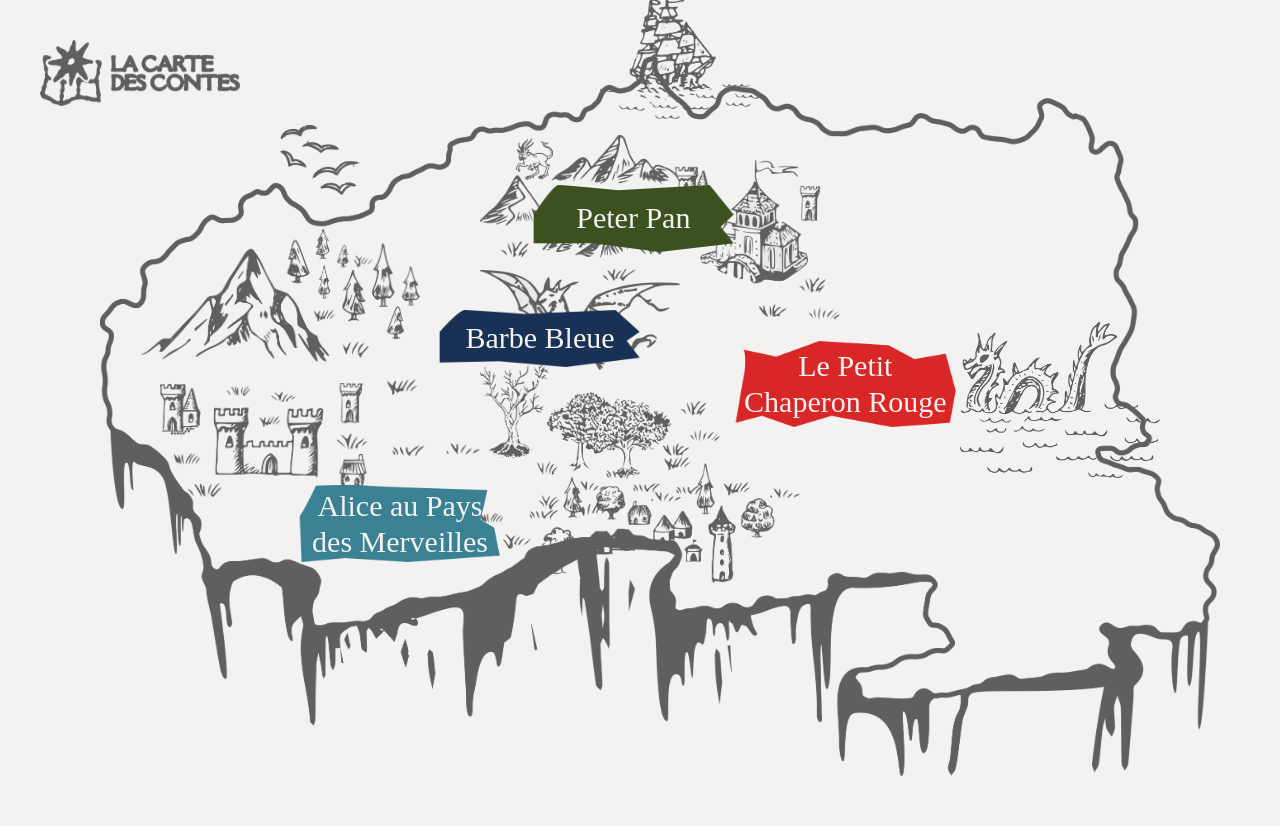
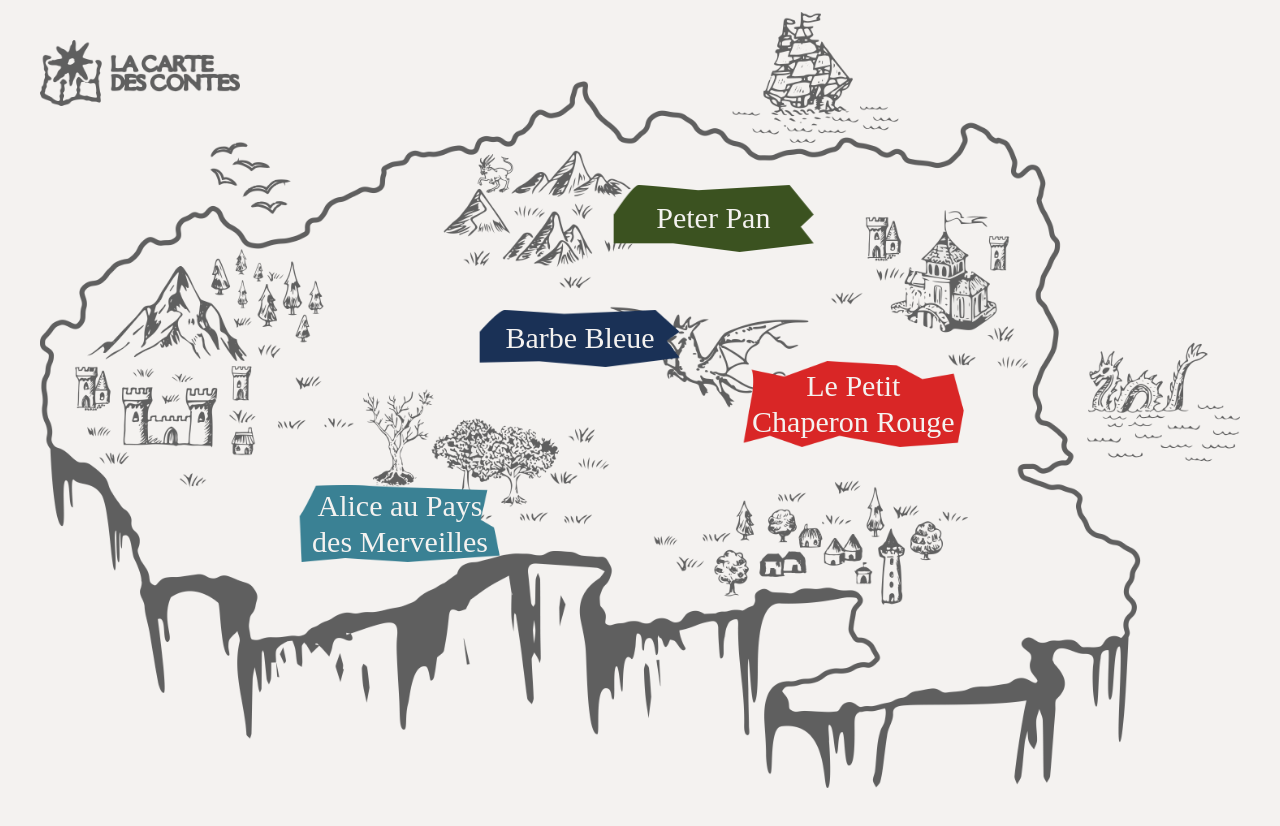
Before and after one commit to gbrehault/la-carte-des-contes-app, a SvelteKit app: page / in a window 1280 px wide. Shown: the top 826 px of the page. After the commit the page ends 800 px from the top, so only its background shows below. Built offline with nearby package versions, Linux system fonts and the light colour scheme; a web font is replaced by a local one.

Commit message:
pushfinal

```diff
--- a/src/routes/+page.svelte
+++ b/src/routes/+page.svelte
@@ -21,17 +21,6 @@
   let btn2: HTMLDivElement | null = null;
   let btn3: HTMLDivElement | null = null;
   let btn4: HTMLDivElement | null = null;
-  let ico1: HTMLDivElement | null = null;
-  let ico2: HTMLDivElement | null = null;
-  let ico3: HTMLDivElement | null = null;
-  let ico4: HTMLDivElement | null = null;
-  let ico5: HTMLDivElement | null = null;
-  let ico6: HTMLDivElement | null = null;
-  let ico7: HTMLDivElement | null = null;
-  let ico8: HTMLDivElement | null = null;
-  let ico9: HTMLDivElement | null = null;
-  let ico10: HTMLDivElement | null = null;
-  let ico11: HTMLDivElement | null = null;
 
   onMount(() => {
     if (!browser) return;
@@ -42,100 +31,21 @@
 
     // fade-in du background
     tl.to(bgEl, { opacity: 1, delay: 0.3 });
-
-    // fade-in groupé des icônes et boutons
-    const icons = [
-      ico1,
-      ico2,
-      ico3,
-      ico4,
-      ico5,
-      ico6,
-      ico7,
-      ico8,
-      ico9,
-      ico10,
-      ico11,
-    ];
     const buttons = [btn1, btn2, btn3, btn4];
 
-    tl.to(icons, { opacity: 1, stagger: 0.3 }, "-=0.1")
-      .to(buttons, { opacity: 1, stagger: 0.1 }, "-=0.2")
-      .to(logo, { opacity: 1 }, "-=0.1");
+    tl.to(buttons, { opacity: 1, stagger: 0.1 }, "-=0.2").to(
+      logo,
+      { opacity: 1 },
+      "-=0.1"
+    );
   });
 </script>
 
 <section class="">
   <div
     bind:this={bgEl}
-    class="w-full h-[100vh] flex items-center justify-center p-10 opacity-0 transition-opacity"
+    class="w-full h-[100vh] flex items-center justify-center p-10 opacity-0 transition-opacity bg-[url('/assets/carte_zebi.png')] bg-size-[1200px] bg-center bg-no-repeat"
   >
-    <img
-      bind:this={ico1}
-      src={Carte}
-      alt=""
-      class="w-280 h-full object-contain absolute left-25 top-4 opacity-0 transition-opacity"
-    />
-    <img
-      bind:this={ico2}
-      src={Montagne}
-      alt=""
-      class="w-70 h-full object-contain absolute left-35 bottom-22 opacity-0 transition-opacity"
-    />
-    <img
-      bind:this={ico3}
-      src={Chateau}
-      alt=""
-      class="w-80 h-full object-contain absolute left-40 -bottom-10 opacity-0 transition-opacity"
-    />
-    <img
-      bind:this={ico4}
-      src={Arbres}
-      alt=""
-      class="w-60 h-full object-contain absolute left-120 -bottom-10 opacity-0 transition-opacity"
-    />
-    <img
-      bind:this={ico5}
-      src={Montagne2}
-      alt=""
-      class=" w-50 h-full object-contain absolute left-120 bottom-48 opacity-0 transition-opacity"
-    />
-    <img
-      bind:this={ico6}
-      src={Dragon}
-      alt=""
-      class=" w-50 h-full object-contain absolute right-30 top-0 opacity-0 transition-opacity"
-    />
-    <img
-      bind:this={ico7}
-      src={Bateau}
-      alt=""
-      class=" w-40 h-full object-contain absolute right-130 bottom-86 opacity-0 transition-opacity"
-    />
-    <img
-      bind:this={ico8}
-      src={Dragon2}
-      alt=""
-      class=" w-50 h-full object-contain absolute right-150 bottom-20 opacity-0 transition-opacity"
-    />
-    <img
-      bind:this={ico9}
-      src={Village}
-      alt=""
-      class=" w-80 h-full object-contain absolute right-120 top-30 opacity-0 transition-opacity"
-    />
-    <img
-      bind:this={ico10}
-      src={Chateau2}
-      alt=""
-      class=" w-50 h-full object-contain absolute right-110 bottom-40 opacity-0 transition-opacity"
-    />
-    <img
-      bind:this={ico11}
-      src={Oiseau}
-      alt=""
-      class=" w-20 h-full object-contain absolute left-70 bottom-60 opacity-0 transition-opacity"
-    />
     <a href="/">
       <img
         bind:this={logo}
@@ -158,7 +68,7 @@
   <a href="peter-pan" class="z-999">
     <div
       bind:this={btn2}
-      class="p-10 w-1/3 mx-auto text-center bg-[url('/assets/button_home_peter.png')] bg-size-[200px] bg-center bg-no-repeat absolute top-40 right-55 transform -translate-x-1/2 duration-500 hover:scale-105 opacity-0 transition"
+      class="p-10 w-1/3 mx-auto text-center bg-[url('/assets/button_home_peter.png')] bg-size-[200px] bg-center bg-no-repeat absolute top-40 right-35 transform -translate-x-1/2 duration-500 hover:scale-105 opacity-0 transition"
     >
       <h3 class="font-light text-3xl font-title text-center text-bg">
         Peter Pan
@@ -168,7 +78,7 @@
   <a href="le-petit-chaperon-rouge" class="z-999">
     <div
       bind:this={btn3}
-      class="p-10 w-1/3 mx-auto text-center bg-[url('/assets/button_home_chap.png')] bg-size-[220px] bg-center bg-no-repeat absolute bottom-85 right-2 transform -translate-x-1/2 duration-500 hover:scale-105 opacity-0 transition"
+      class="p-10 w-1/3 mx-auto text-center bg-[url('/assets/button_home_chap.png')] bg-size-[220px] bg-center bg-no-repeat absolute bottom-80 right-0 transform -translate-x-1/2 duration-500 hover:scale-105 opacity-0 transition"
     >
       <h3 class="font-light text-3xl font-title text-center text-bg">
         Le Petit <br /> Chaperon Rouge
@@ -178,7 +88,7 @@
   <a href="barbe-bleue" class="z-999">
     <div
       bind:this={btn4}
-      class="p-10 w-1/3 mx-auto text-center bg-[url('/assets/button_home_barbe.png')] bg-size-[200px] bg-center bg-no-repeat absolute top-70 left-135 transform -translate-x-1/2 duration-500 hover:scale-105 opacity-0 transition"
+      class="p-10 w-1/3 mx-auto text-center bg-[url('/assets/button_home_barbe.png')] bg-size-[200px] bg-center bg-no-repeat absolute top-70 left-145 transform -translate-x-1/2 duration-500 hover:scale-105 opacity-0 transition"
     >
       <h3 class="font-light text-3xl font-title text-center text-bg">
         Barbe Bleue
```
